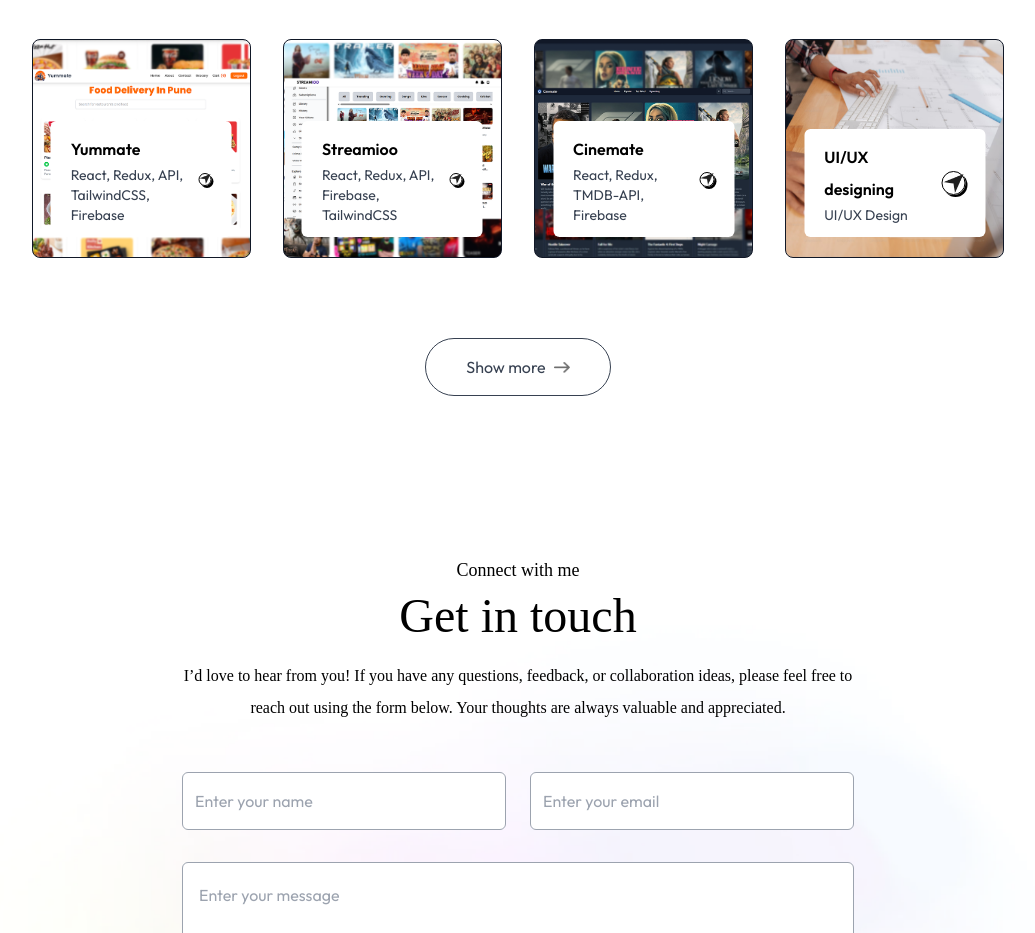
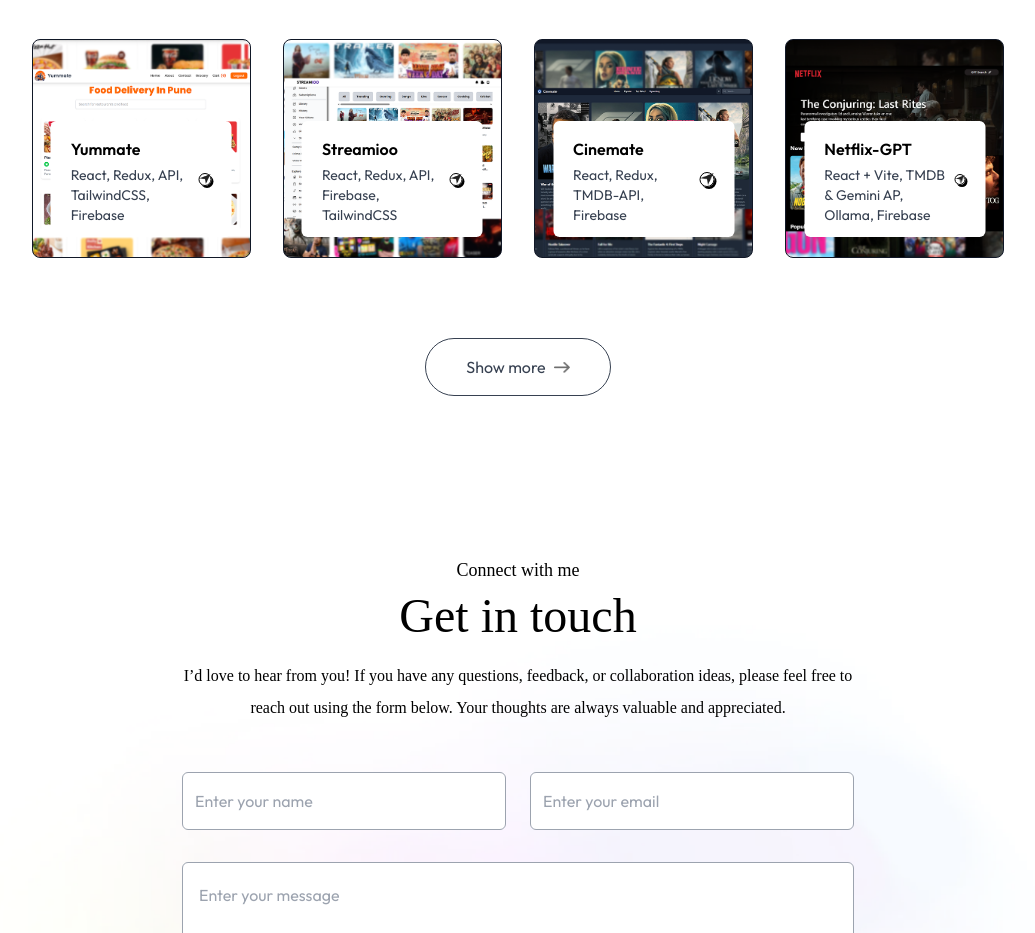
Before and after one commit to chandan-16/chandan-gautam, a Next.js app: page / in a window 1280 px wide. Shown: the part 2840-3773 px from the top of the page, without its empty margins (122-1157 px from the left). Built offline with nearby package versions, Linux system fonts and the light colour scheme; a web font is replaced by a local one.

Commit message:
Added new assets to the website

```diff
--- a/assets/assets.js
+++ b/assets/assets.js
@@ -100,8 +100,8 @@
         bgImage: '/work-3.png',
     },
     {
-        title: 'UI/UX designing',
-        description: 'UI/UX Design',
+        title: 'Netflix-GPT',
+        description: 'React + Vite, TMDB & Gemini AP, Ollama, Firebase',
         bgImage: '/work-4.png',
     },
 ]
```
Also changed, not shown: assets/public/work-4.png, public/work-4.png.
